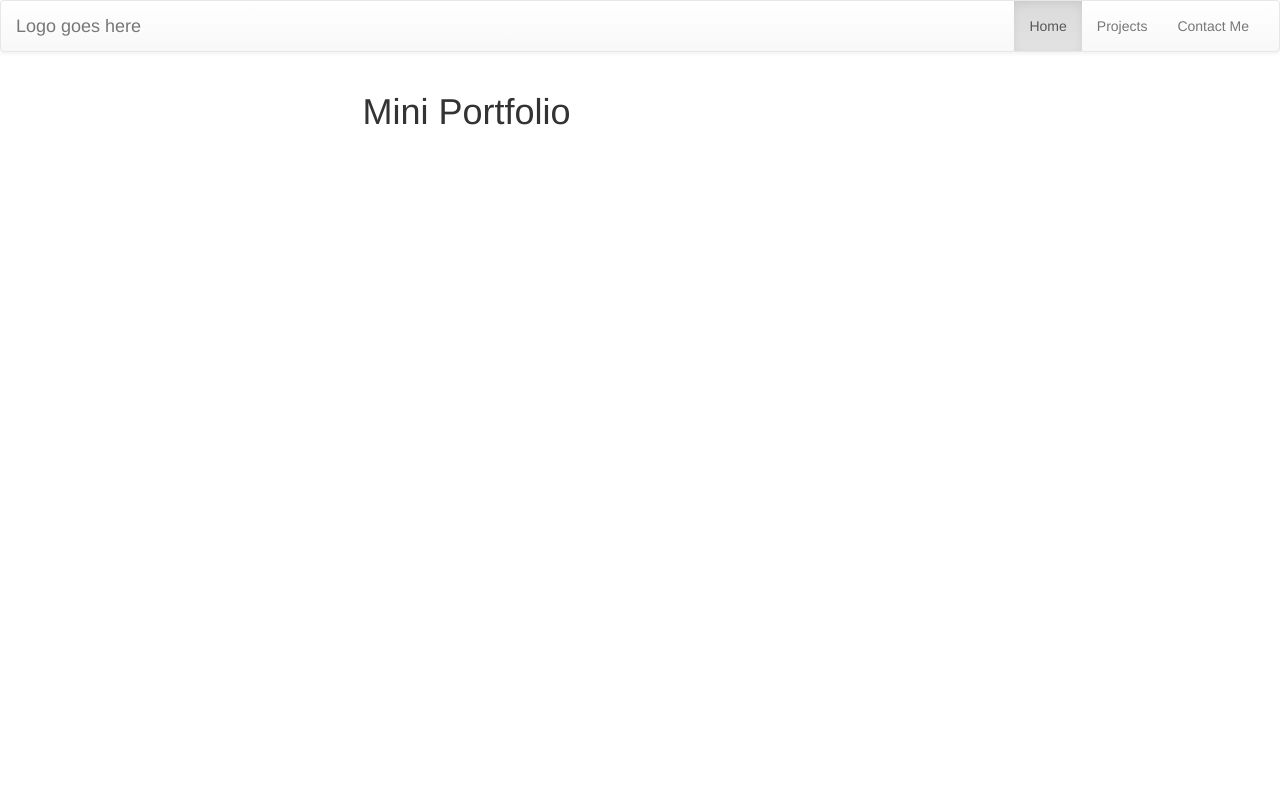
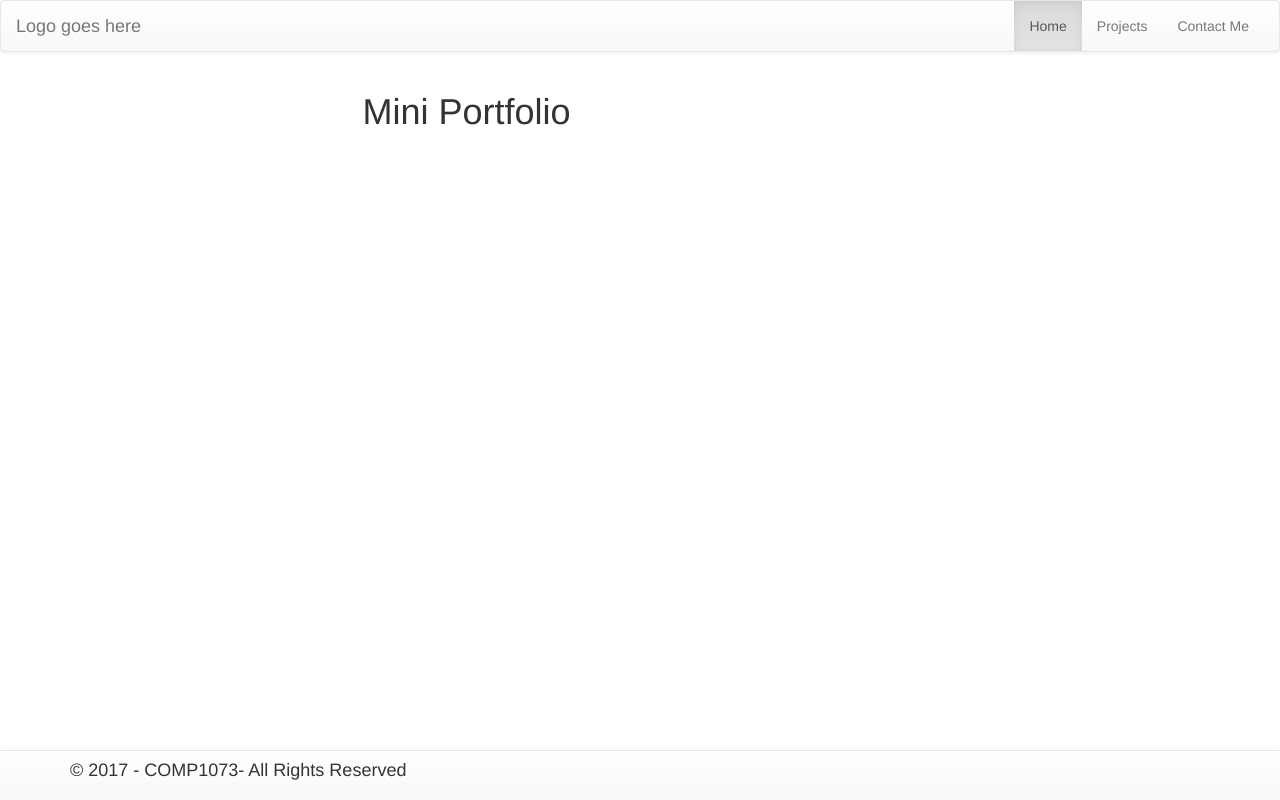
Before and after one commit to JCannon1/COMP1073-Assignment1-MiniPortfolio, a website: page index.html in a window 1280 px wide. Drawn offline with Linux system fonts and the light colour scheme.

Commit message:
added sticky footer

```diff
--- a/Contents/app.css
+++ b/Contents/app.css
@@ -1 +1,5 @@
 /* custom css lives here */
+
+body {
+    padding-bottom: 70px;
+     }
--- a/index.html
+++ b/index.html
@@ -48,7 +48,11 @@
     </div>
 
     <!-- Footer Section -->
-
+    <nav class="navbar navbar-default navbar-fixed-bottom">
+  <div class="container">
+    <h4>&copy 2017 - COMP1073- All Rights Reserved</h4>
+  </div>
+</nav>
     <!-- JavaScript Section -->
     <script src="./Scripts/lib/jquery/dist/jquery.min.js"></script>
     <script src="./Scripts/lib/bootstrap/dist/js/bootstrap.min.js"></script>
```
